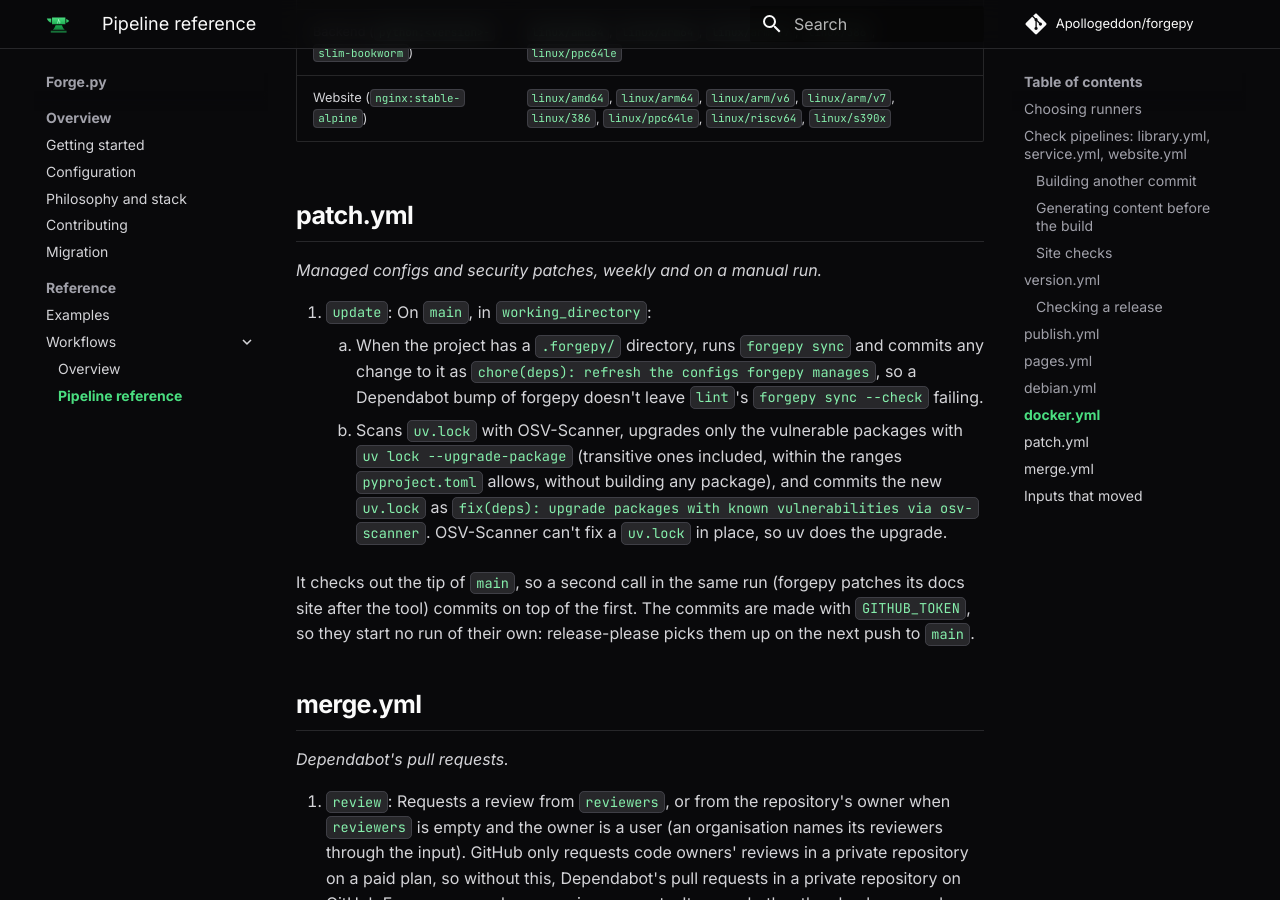
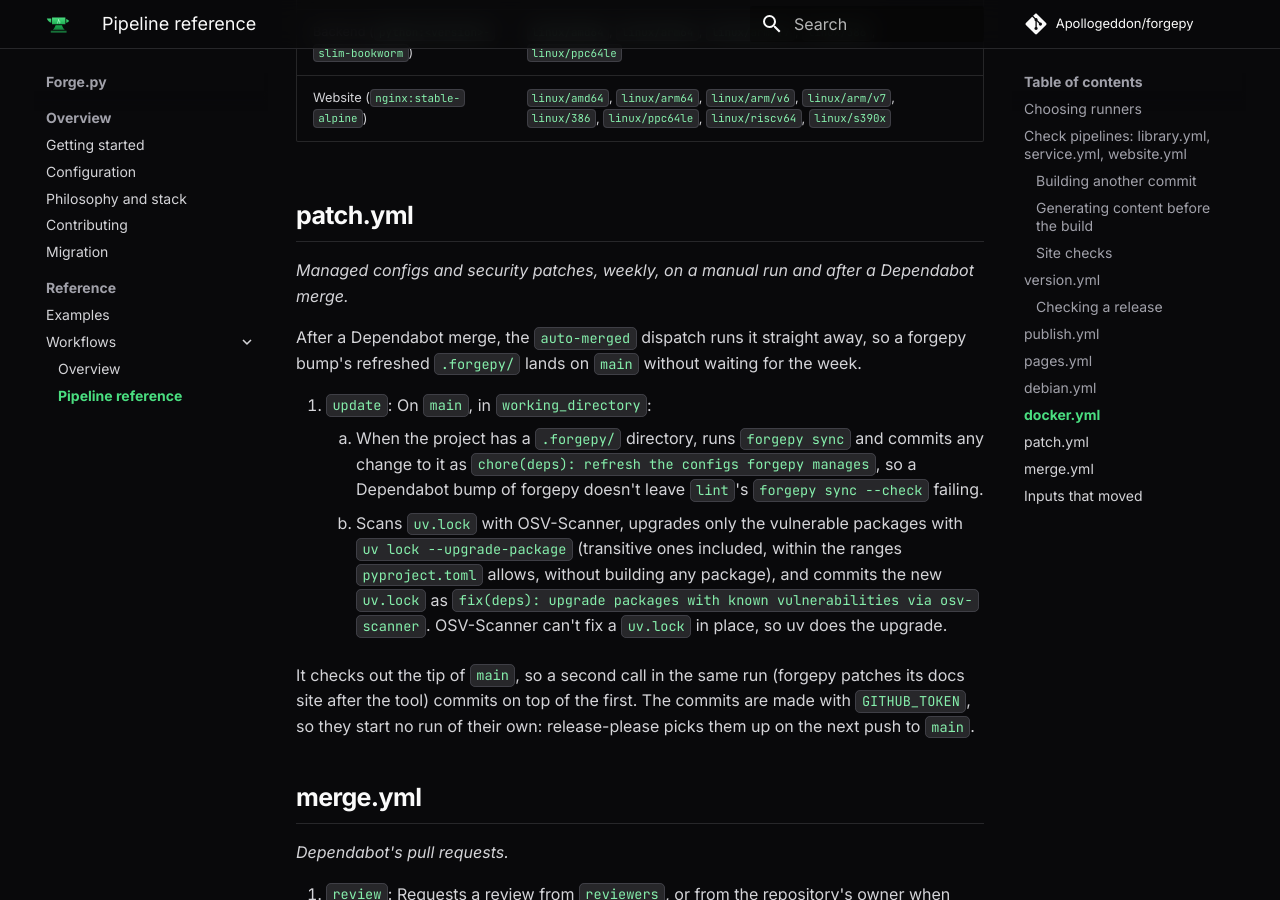
Before and after one commit to Apollogeddon/forgepy, an MkDocs documentation site: the page built from docs/docs/workflows/reference.md, in a window 1280 px wide and 900 px high, scrolled down 9453 px. Built offline with MkDocs 1.6.1 and Material for MkDocs 9.7.7, drawn with Linux system fonts in a browser that asks for light colours; comment, search, counter and statistics services are not loaded; some of the changed text lies outside the part shown.

Commit message:
feat(ci): patch straight after a dependabot merge, on the auto-merged dispatch
Co-Authored-By: Claude Opus 5.5 <noreply@anthropic.com>
Claude-Session: https://claude.ai/code/session_01F6W9sieh6DdU7YXgxihepf

```diff
--- a/docs/docs/workflows/reference.md
+++ b/docs/docs/workflows/reference.md
@@ -222,7 +222,9 @@ The website Dockerfile builds the static site once on the build host and only th
 
 ## patch.yml
 
-*Managed configs and security patches, weekly and on a manual run.*
+*Managed configs and security patches, weekly, on a manual run and after a Dependabot merge.*
+
+After a Dependabot merge, the `auto-merged` dispatch runs it straight away, so a forgepy bump's refreshed `.forgepy/` lands on `main` without waiting for the week.
 
 1. **`update`**: On `main`, in `working_directory`:
     1. When the project has a `.forgepy/` directory, runs `forgepy sync` and commits any change to it as `chore(deps): refresh the configs forgepy manages`, so a Dependabot bump of forgepy doesn't leave `lint`'s `forgepy sync --check` failing.
@@ -252,7 +254,7 @@ Earlier releases' `library.yml`, `service.yml`, `website.yml` and `debian.yml` e
 | :--- | :--- |
 | `test_on_push`, `test_release_prs` | Gone: the root job's `if` decides (see [Checking a release](#checking-a-release)) |
 | `enable_versioning` | Gone: call `version.yml`, or leave it out |
-| `auto_patch` | Gone: call `patch.yml` from a scheduled or manual run |
+| `auto_patch` | Gone: call `patch.yml` on the schedule, a manual run and the `auto-merged` dispatch |
 | `publish` (`library.yml`) | Gone: call `publish.yml` |
 | `reviewers` | `version.yml`'s and `merge.yml`'s `reviewers` |
 | `auto_merge` (`website.yml`) | Gone: call `merge.yml` once per run |
```
Also changed, not shown: docs/docs/workflows/overview.md (+3 -2 lines), 3 other files.
